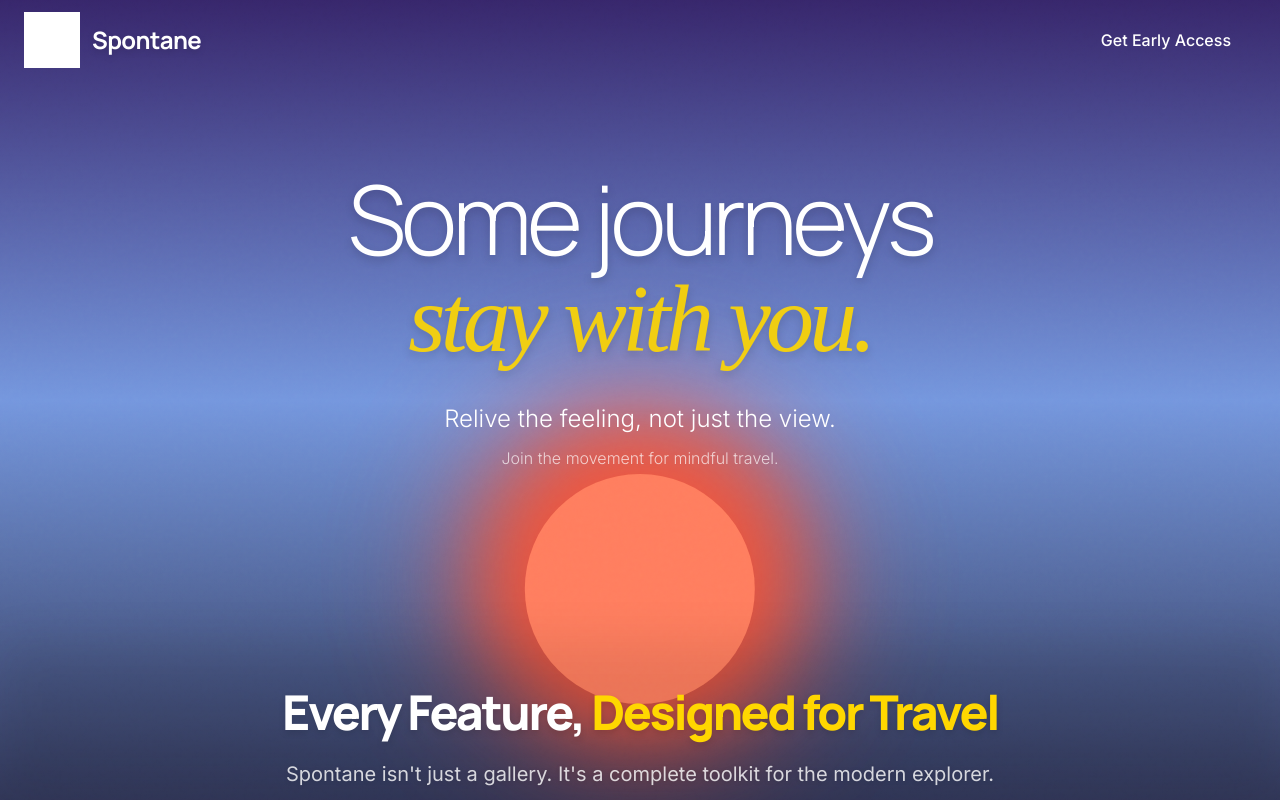
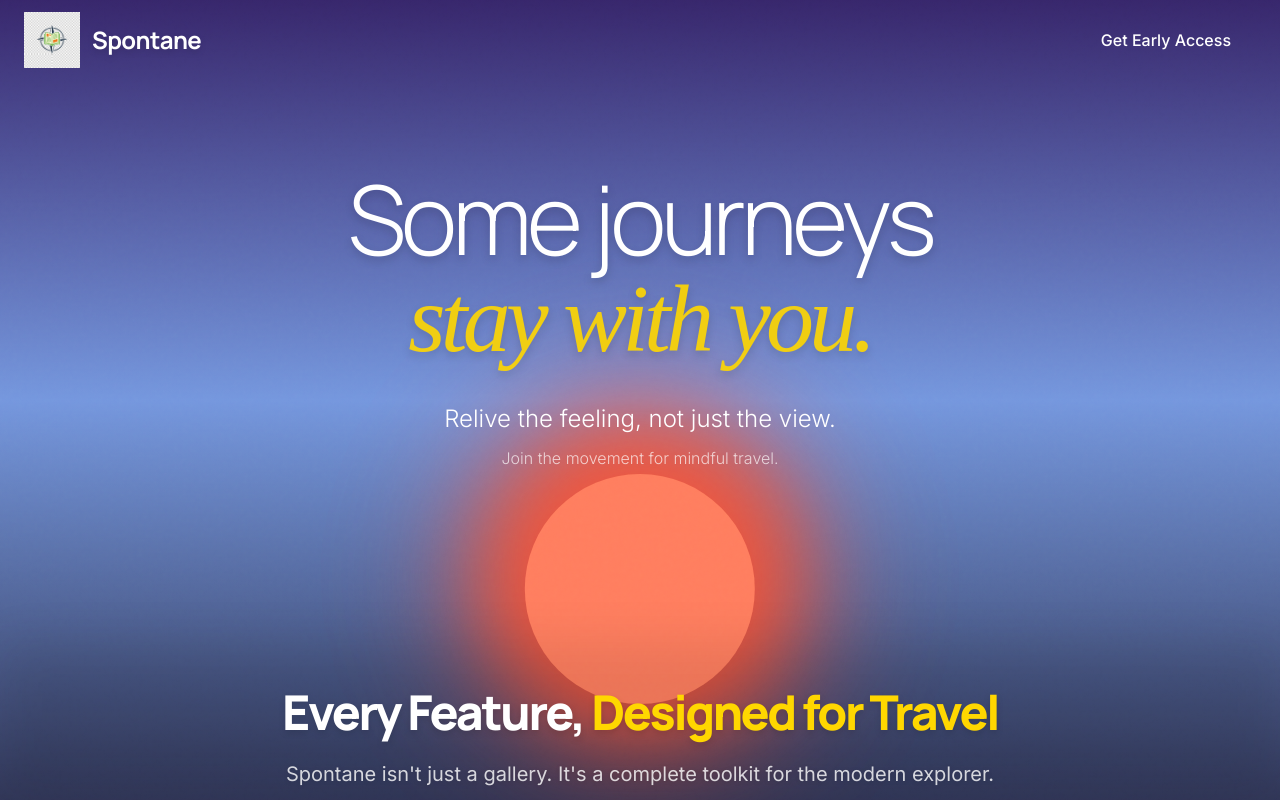
Before and after one commit to surajz12/spontane, a Next.js app: page / in a window 1280 px wide. Shown: the top 800 px of the page. Built offline with nearby package versions, Linux system fonts and the light colour scheme.

Commit message:
fix: remove logo filters for transparency

```diff
--- a/app/globals.css
+++ b/app/globals.css
@@ -73,12 +73,8 @@
   }
 
   .logo-filter {
-    filter: brightness(0) invert(1);
-    transition: filter 3s ease-in-out;
-  }
-
-  .sunrise .logo-filter {
-    filter: brightness(0);
+    /* Filters removed to prevent 'patch' artifacts. Ensuring the logo is bg-less. */
+    transition: opacity 0.3s ease;
   }
 }
 
```
